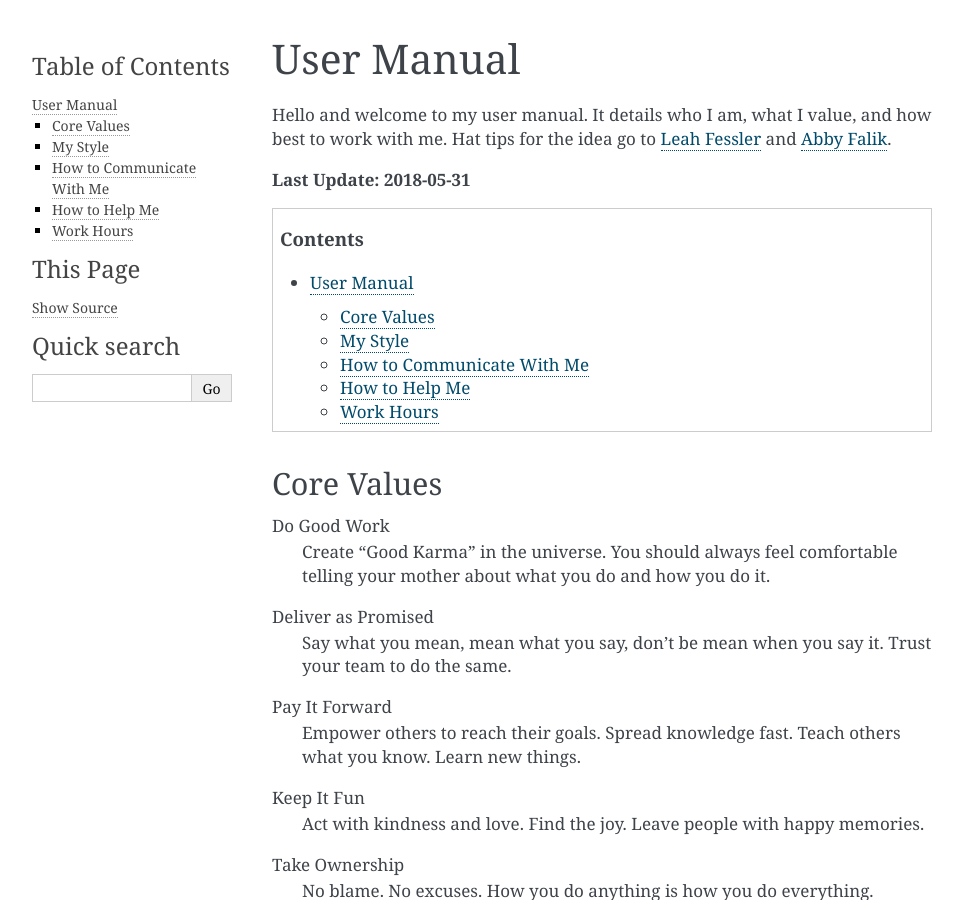
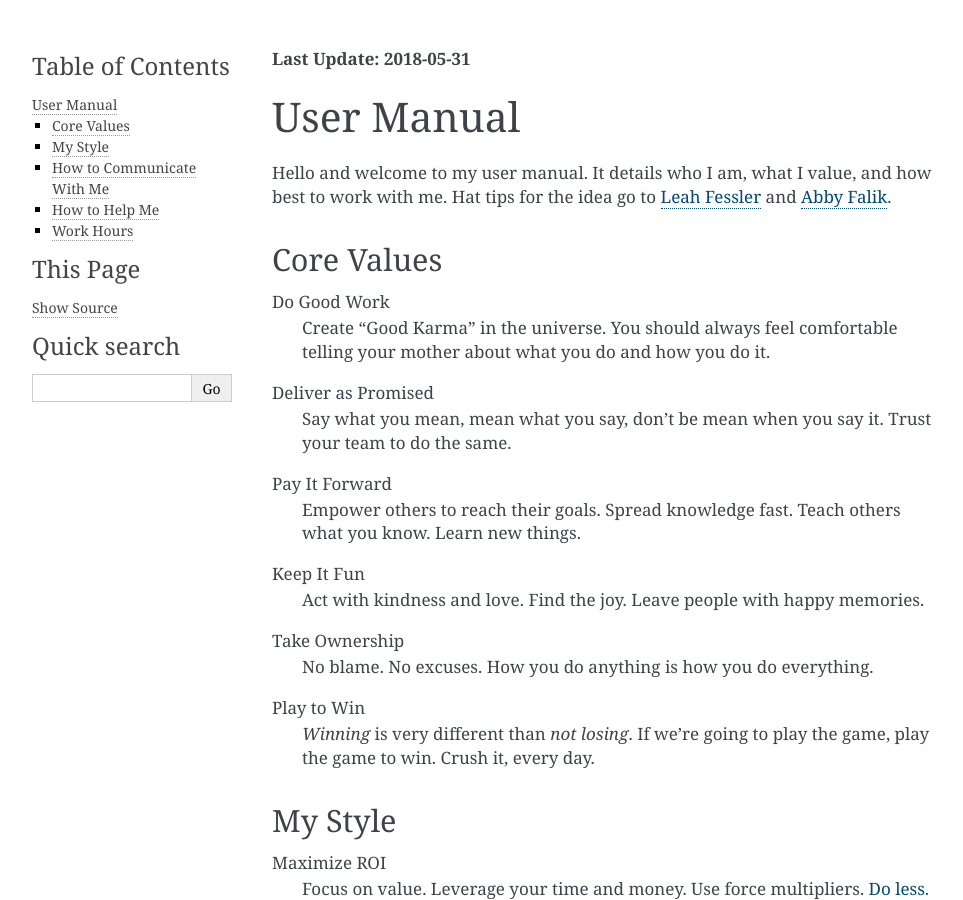
Before and after one commit to dperuo/about-me, a Sphinx documentation site: the page built from docs/user-manual.rst, in a window 1280 px wide and 900 px high. Shown: the whole window, without its empty margins (148-1111 px from the left). Built offline with Sphinx 7.4.7, drawn with Linux system fonts in a browser that asks for light colours; some of the changed lines change nothing that is shown.

Commit message:
Remove TOC from User Manual

```diff
--- a/docs/user-manual.rst
+++ b/docs/user-manual.rst
@@ -1,3 +1,5 @@
+**Last Update: 2018-05-31**
+
 User Manual
 ===========
 
@@ -5,12 +7,6 @@ User Manual
 .. _Abby Falik: https://www.linkedin.com/pulse/leaders-need-user-manuals-what-i-learned-writing-mine-abby-falik
 
 Hello and welcome to my user manual. It details who I am, what I value, and how best to work with me. Hat tips for the idea go to `Leah Fessler`_ and `Abby Falik`_.
-
-**Last Update: 2018-05-31**
-
-.. contents::
-    :depth: 2
-    :backlinks: none
 
 
 Core Values
```
